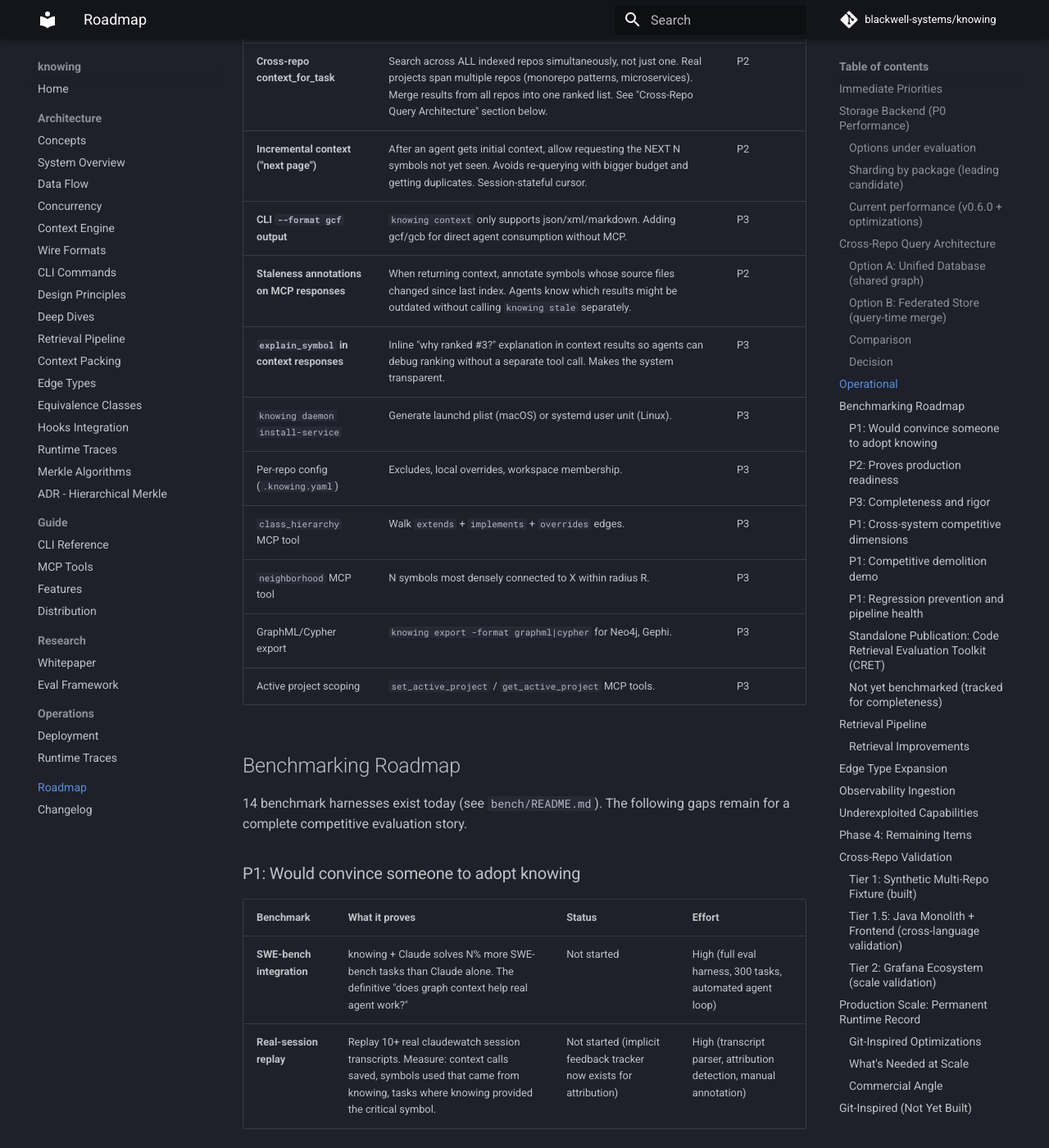
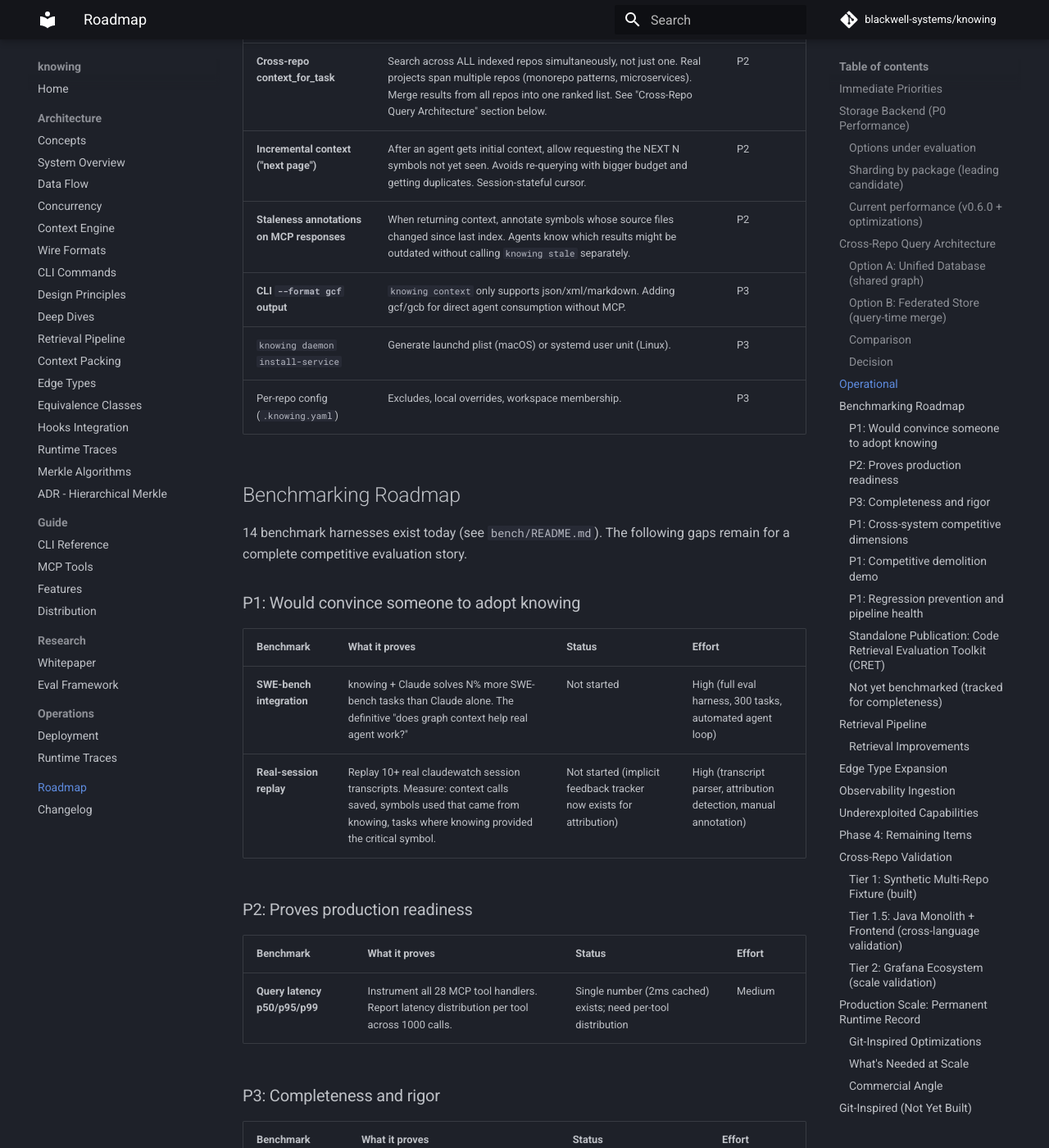
Before and after one commit to blackwell-systems/knowing, an MkDocs documentation site: the page built from docs/roadmap.md, in a window 1280 px wide and 1400 px high, scrolled down 4349 px. Shown: the whole window at 82% size. Built offline with MkDocs 1.6.1 and Material for MkDocs 9.7.7, drawn with Linux system fonts in a browser that asks for light colours; comment, search, counter and statistics services are not loaded.

Commit message:
docs: prune P3 operational items (redundant with existing tools)

```diff
--- a/docs/roadmap.md
+++ b/docs/roadmap.md
@@ -136,15 +136,10 @@ Current status: per-repo isolation (no cross-repo queries). First real user who
 |------|-------------|----------|
 | **Cross-repo context_for_task** | Search across ALL indexed repos simultaneously, not just one. Real projects span multiple repos (monorepo patterns, microservices). Merge results from all repos into one ranked list. See "Cross-Repo Query Architecture" section below. | P2 |
 | **Incremental context ("next page")** | After an agent gets initial context, allow requesting the NEXT N symbols not yet seen. Avoids re-querying with bigger budget and getting duplicates. Session-stateful cursor. | P2 |
+| **Staleness annotations on MCP responses** | When returning context, annotate symbols whose source files changed since last index. Agents know which results might be outdated without calling `knowing stale` separately. | P2 |
 | **CLI `--format gcf` output** | `knowing context` only supports json/xml/markdown. Adding gcf/gcb for direct agent consumption without MCP. | P3 |
-| **Staleness annotations on MCP responses** | When returning context, annotate symbols whose source files changed since last index. Agents know which results might be outdated without calling `knowing stale` separately. | P2 |
-| **`explain_symbol` in context responses** | Inline "why ranked #3?" explanation in context results so agents can debug ranking without a separate tool call. Makes the system transparent. | P3 |
 | `knowing daemon install-service` | Generate launchd plist (macOS) or systemd user unit (Linux). | P3 |
 | Per-repo config (`.knowing.yaml`) | Excludes, local overrides, workspace membership. | P3 |
-| `class_hierarchy` MCP tool | Walk `extends` + `implements` + `overrides` edges. | P3 |
-| `neighborhood` MCP tool | N symbols most densely connected to X within radius R. | P3 |
-| GraphML/Cypher export | `knowing export -format graphml|cypher` for Neo4j, Gephi. | P3 |
-| Active project scoping | `set_active_project` / `get_active_project` MCP tools. | P3 |
 
 ## Benchmarking Roadmap
 
```
